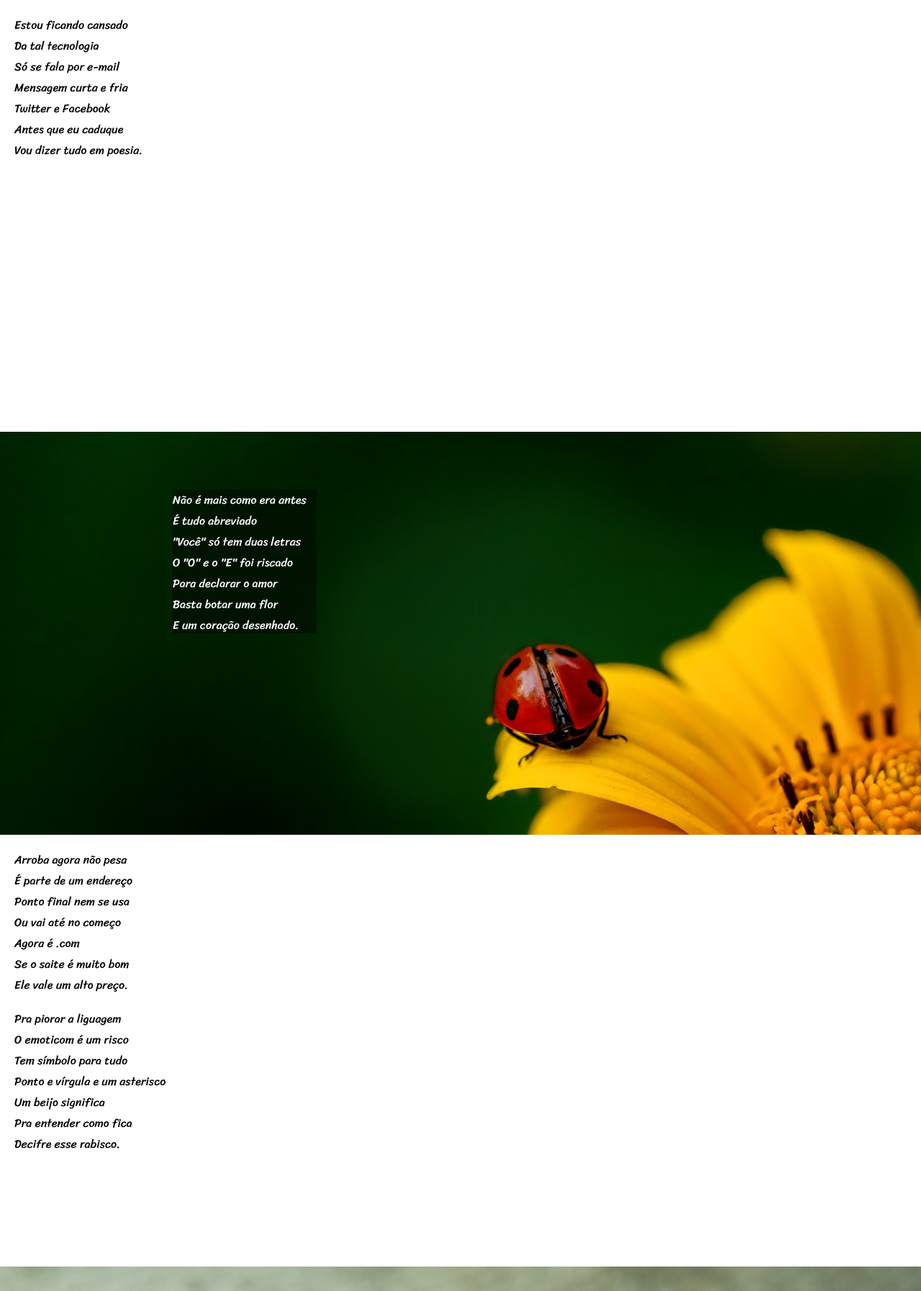
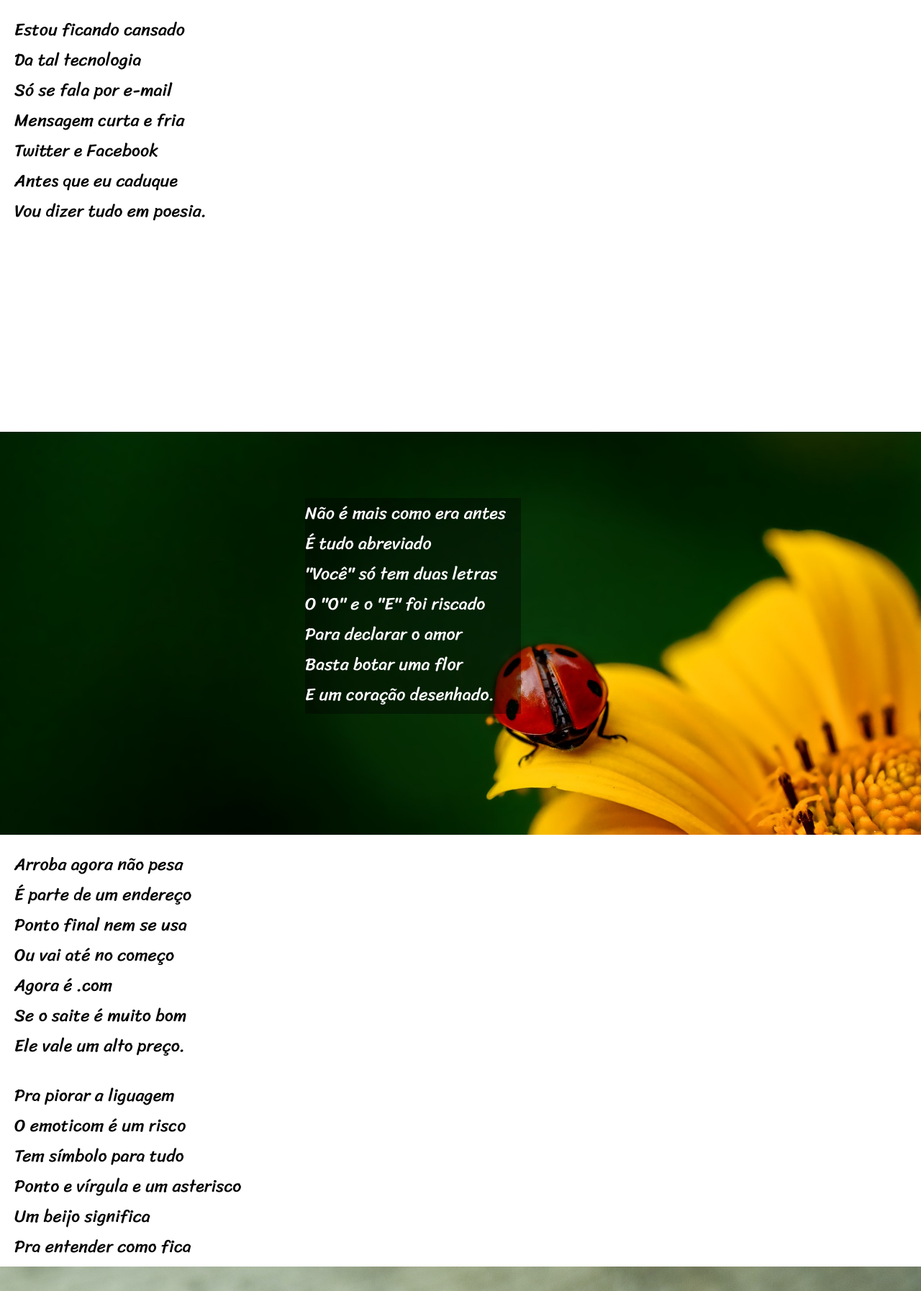
Before and after one commit to oPortela/Curso-HTML-e-CSS, a PHP site: page / in a window 1280 px wide. Shown: the part 189-1983 px from the top of the page at 72% size. Run offline with PHP 8.4, Linux system fonts and the light colour scheme.

Commit message:
Update style.css

```diff
--- a/desafios/d012/style.css
+++ b/desafios/d012/style.css
@@ -52,18 +52,19 @@ article > p {
 .texto {
     height: 70vh;
     padding: 20px;
+    font-size: x-large;
 }
 
 .imagem {
     background-attachment: scroll;
     background-color: rgba(0, 0, 0, 0.377);
-    height: 200px;
-    width: 200px;
+    height: 300px;
+    width: 300px;
 
     position: absolute;
 
-    left: 50%;
-    top: 50%;
+    left: 80%;
+    top: 70%;
 
     transform: translate(-200%, -100%);
 }
@@ -77,6 +78,7 @@ article > p {
     background-repeat: no-repeat;
     height: 70vh;
     width: auto;
+    font-size: x-large;
 
     position: relative;
 }
```
